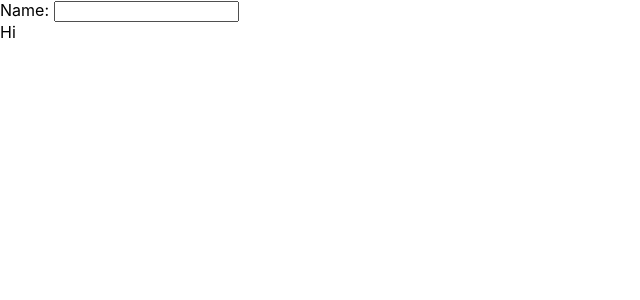
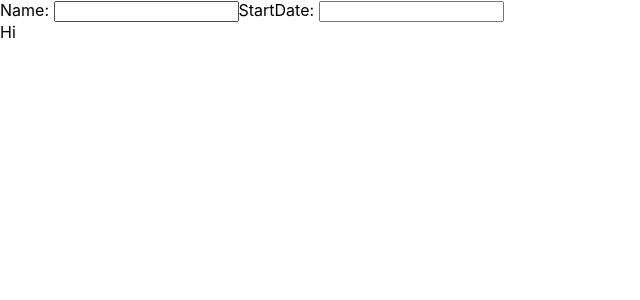
Before and after one commit to SaraBroad/go-itinerary, a React (Create React App) app in the folder itinerary-client/: page / in a window 1280 px wide. Shown: the top 300 px of the page, without its empty margins (0-640 px from the left). Built offline with nearby package versions, Linux system fonts and the light colour scheme.

Commit message:
add to form

```diff
--- a/itinerary-client/src/components/itinerary-form.tsx
+++ b/itinerary-client/src/components/itinerary-form.tsx
@@ -11,6 +11,10 @@ export const ItineraryForm = () => {
             Name{': '}
             <input value={name} onChange={e => setName(e.target.value)} />
         </label>
+        <label>
+            StartDate{': '}
+            <input value={startDate} onChange={e => setStartDate(e.target.value)} />
+        </label>
         </>
     )
 }
--- a/itinerary-client/src/components/itinerary-list.tsx
+++ b/itinerary-client/src/components/itinerary-list.tsx
@@ -5,7 +5,18 @@ interface Props {
     itinerary: Itinerary
 }
 
-export const ItineraryList = ( ) => {
+const Itineraries: Itinerary[] = [
+    {
+        id: "",
+        name: "",
+        items: [],
+        startDate: "",
+        endDate: "",
+        locations: [],
+    }
+]
+
+export const ItineraryList = () => {
 
 // export const ItineraryList: React.FC<Props> = ({ itinerary }) => {
     // console.log(itinerary)
--- a/itinerary-client/src/types.tsx
+++ b/itinerary-client/src/types.tsx
@@ -4,5 +4,5 @@ export default interface Itinerary {
     items: string[]
     startDate: string
     endDate: string
-    locations: string[]
+    locations?: string[]
 }
```
